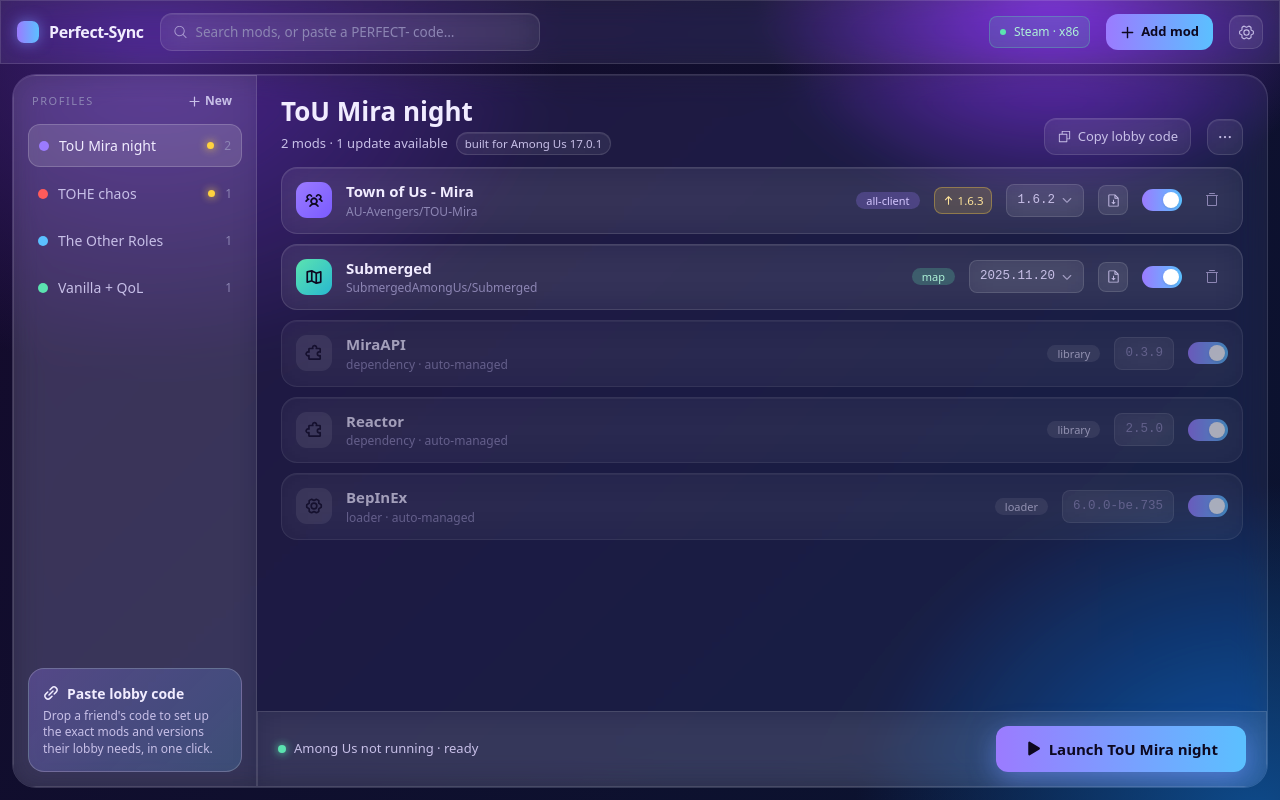
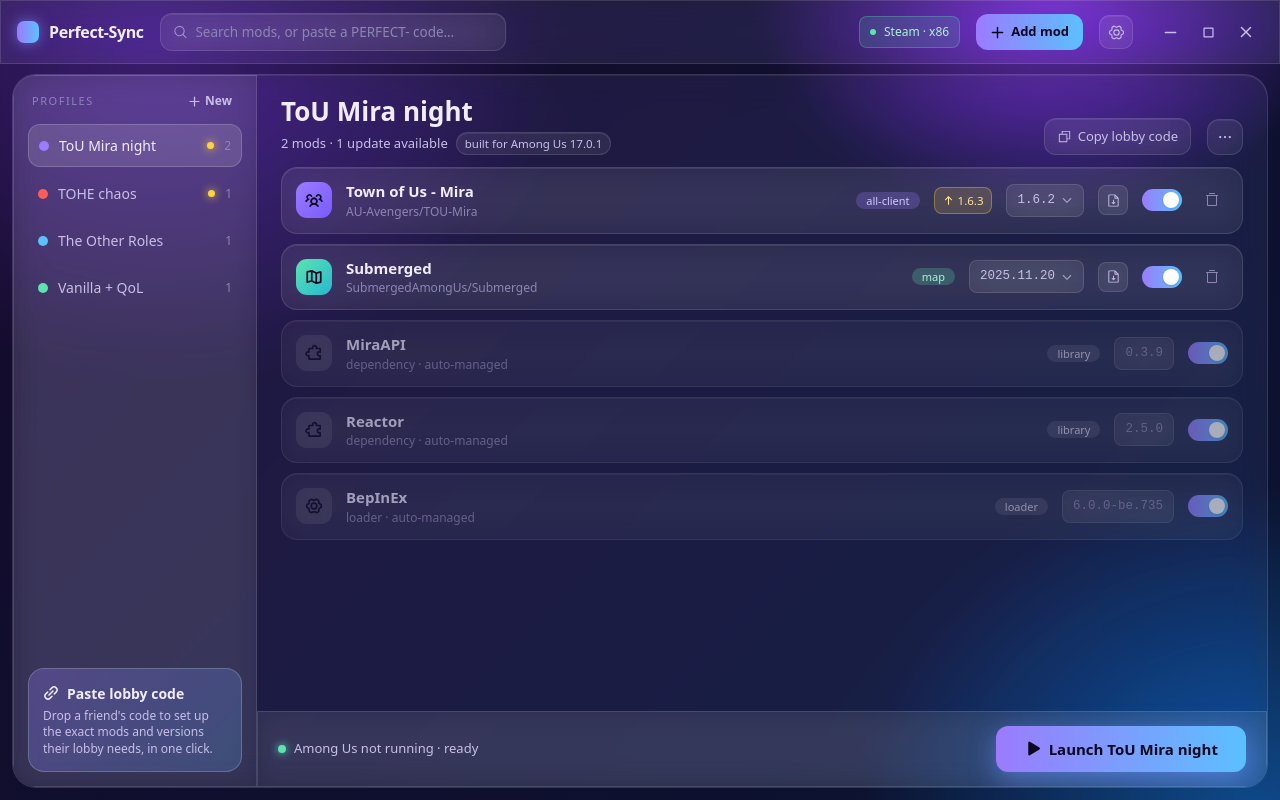
Before and after one commit to artriy/Perfect-Sync, a React (Vite) app: page / in a window 1280 px wide. Built offline with nearby package versions, Linux system fonts and the light colour scheme.

Commit message:
Fix lobby-diff crash on tagless custom mods; frameless window + in-app titlebar controls; fixed startup size; error boundary

```diff
--- a/src-tauri/capabilities/default.json
+++ b/src-tauri/capabilities/default.json
@@ -7,6 +7,10 @@
   ],
   "permissions": [
     "core:default",
+    "core:window:allow-minimize",
+    "core:window:allow-toggle-maximize",
+    "core:window:allow-start-dragging",
+    "core:window:allow-close",
     "dialog:default"
   ]
 }
--- a/src-tauri/tauri.conf.json
+++ b/src-tauri/tauri.conf.json
@@ -13,9 +13,13 @@
     "windows": [
       {
         "title": "Perfect-Sync",
-        "width": 800,
-        "height": 600,
+        "width": 1120,
+        "height": 720,
+        "minWidth": 940,
+        "minHeight": 640,
         "resizable": true,
+        "decorations": false,
+        "center": true,
         "fullscreen": false
       }
     ],
--- /dev/null
+++ b/src/components/ErrorBoundary.tsx
@@ -0,0 +1,41 @@
+import { Component, type ReactNode } from "react";
+
+interface State {
+  error: Error | null;
+}
+
+/** Catches render errors so a bug shows a message instead of a blank window. */
+export class ErrorBoundary extends Component<{ children: ReactNode }, State> {
+  state: State = { error: null };
+
+  static getDerivedStateFromError(error: Error): State {
+    return { error };
+  }
+
+  componentDidCatch(error: Error) {
+    console.error("UI crash:", error);
+  }
+
+  render() {
+    if (this.state.error) {
+      return (
+        <div className="grid h-[100dvh] place-items-center p-8 text-center">
+          <div className="glass-strong max-w-lg rounded-2xl p-6">
+            <h2 className="text-[18px] font-semibold text-ink">Something went wrong</h2>
+            <p className="mt-2 font-mono text-[12.5px] break-words text-ink-dim">
+              {String(this.state.error.message || this.state.error)}
+            </p>
+            <button
+              type="button"
+              onClick={() => location.reload()}
+              className="ring-focus accent-grad mt-4 rounded-xl px-4 py-2 text-[13px] font-bold text-[#0d0820]"
+            >
+              Reload
+            </button>
+          </div>
+        </div>
+      );
+    }
+    return this.props.children;
+  }
+}
--- a/src/components/LobbyCodeModal.tsx
+++ b/src/components/LobbyCodeModal.tsx
@@ -239,7 +239,7 @@
 }
 
 function DiffRow({ item }: { item: DiffItem }) {
-  const tag = primaryTag(item.tags);
+  const tag = item.tags.length ? primaryTag(item.tags) : null;
   const badge =
     item.action === "install"
       ? { node: <DownloadSimple size={13} weight="bold" />, fg: "#d4c6ff", bg: "rgba(155,123,255,0.3)" }
@@ -260,7 +260,7 @@
         <div className="truncate text-[12px] text-ink-faint">{item.detail}</div>
       </div>
       <div className="ml-auto flex items-center gap-2">
-        <Pill tag={tag} />
+        {tag && <Pill tag={tag} />}
         <span className="font-mono text-[12px] text-ink-dim">
           {item.action === "change" ? `→ ${item.to}` : item.action === "install" ? item.to : ""}
         </span>
--- a/src/components/TopBar.tsx
+++ b/src/components/TopBar.tsx
@@ -1,5 +1,6 @@
 import { useState } from "react";
-import { GearSix, MagnifyingGlass, Plus } from "@phosphor-icons/react";
+import { GearSix, MagnifyingGlass, Minus, Plus, Square, X } from "@phosphor-icons/react";
+import { winClose, winMinimize, winToggleMaximize } from "../lib/bridge";
 import type { GameStatus } from "../lib/types";
 
 interface TopBarProps {
@@ -20,7 +21,7 @@
   };
 
   return (
-    <header className="glass-2 flex items-center gap-4 px-4 py-3">
+    <header data-tauri-drag-region className="glass-2 flex items-center gap-4 px-4 py-3">
       <div className="flex items-center gap-2.5 font-semibold tracking-tight">
         <span
           className="h-[22px] w-[22px] rounded-[7px] accent-grad"
@@ -72,6 +73,33 @@
       >
         <GearSix size={17} />
       </button>
+
+      <div className="ml-1 flex items-center gap-1">
+        <button
+          type="button"
+          aria-label="Minimize"
+          onClick={() => winMinimize()}
+          className="ring-focus grid h-[34px] w-[34px] place-items-center rounded-[10px] text-ink-dim transition-colors hover:bg-white/10 hover:text-ink"
+        >
+          <Minus size={15} weight="bold" />
+        </button>
+        <button
+          type="button"
+          aria-label="Maximize"
+          onClick={() => winToggleMaximize()}
+          className="ring-focus grid h-[34px] w-[34px] place-items-center rounded-[10px] text-ink-dim transition-colors hover:bg-white/10 hover:text-ink"
+        >
+          <Square size={13} weight="bold" />
+        </button>
+        <button
+          type="button"
+          aria-label="Close"
+          onClick={() => winClose()}
+          className="ring-focus grid h-[34px] w-[34px] place-items-center rounded-[10px] text-ink-dim transition-colors hover:bg-[#e23b3b] hover:text-white"
+        >
+          <X size={16} weight="bold" />
+        </button>
+      </div>
     </header>
   );
 }
--- a/src/lib/bridge.ts
+++ b/src/lib/bridge.ts
@@ -12,6 +12,21 @@
 export interface Preview {
   name: string;
   items: DiffItem[];
+}
+
+// ----------------------------------------------------------- window controls
+async function appWindow() {
+  const { getCurrentWindow } = await import("@tauri-apps/api/window");
+  return getCurrentWindow();
+}
+export async function winMinimize(): Promise<void> {
+  if (inTauri) (await appWindow()).minimize();
+}
+export async function winToggleMaximize(): Promise<void> {
+  if (inTauri) (await appWindow()).toggleMaximize();
+}
+export async function winClose(): Promise<void> {
+  if (inTauri) (await appWindow()).close();
 }
 
 export interface GhAsset {
--- a/src/main.tsx
+++ b/src/main.tsx
@@ -4,9 +4,12 @@
 import "@fontsource-variable/jetbrains-mono";
 import "./index.css";
 import { App } from "./App";
+import { ErrorBoundary } from "./components/ErrorBoundary";
 
 createRoot(document.getElementById("root")!).render(
   <React.StrictMode>
-    <App />
+    <ErrorBoundary>
+      <App />
+    </ErrorBoundary>
   </React.StrictMode>,
 );
```
